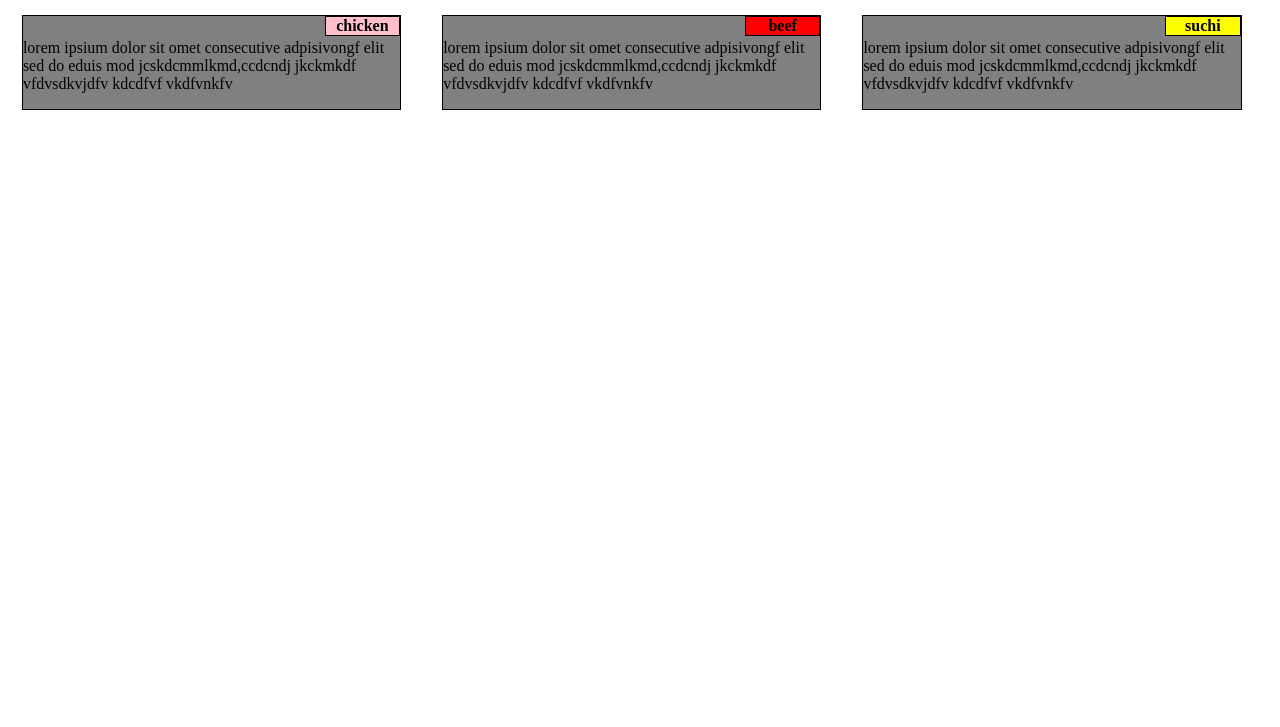
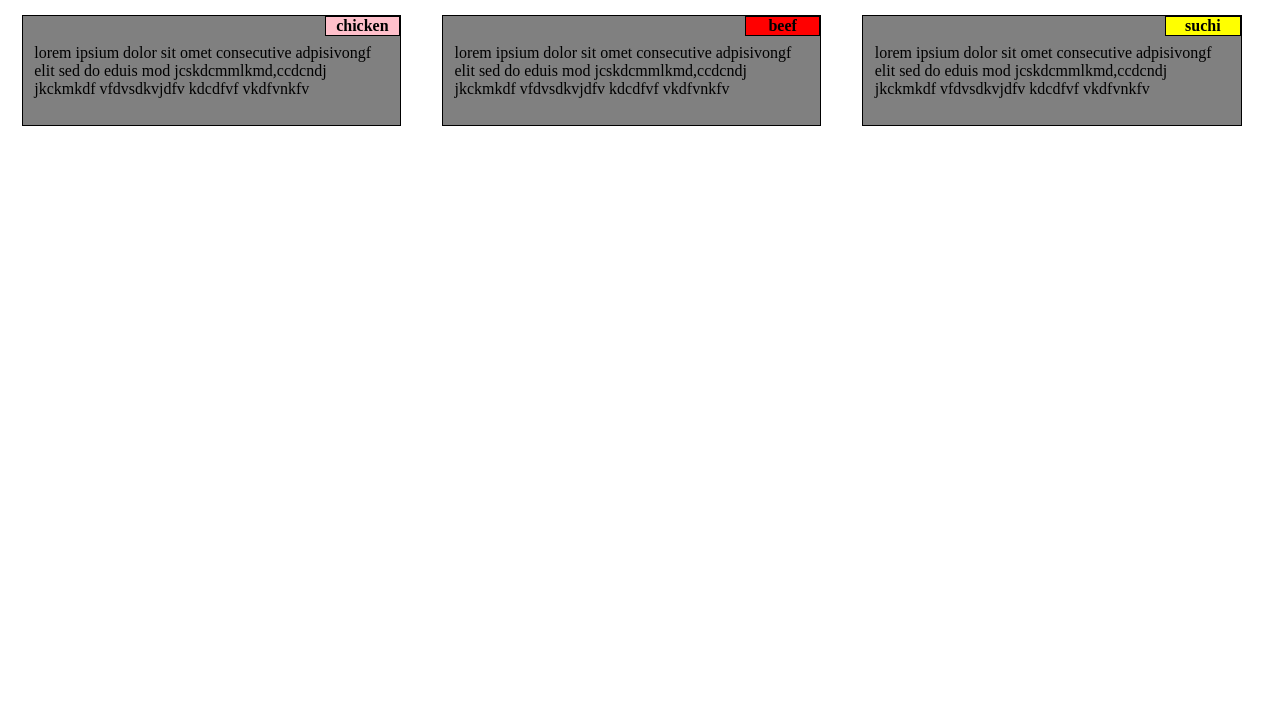
Before and after one commit to smarty81710/test-corsera, a plain HTML site: page mod2_assignment/mod_2assignment.html in a window 1280 px wide. Shown: the part 73-800 px from the top of the page. Drawn offline with Linux system fonts and the light colour scheme.

Commit message:
modified css

```diff
--- a/mod2_assignment/mod_2assignment.css
+++ b/mod2_assignment/mod_2assignment.css
@@ -44,7 +44,7 @@
 
 	}
 	p{
-		margin-top:6%;
+		padding:3%;
 
 
 
```
